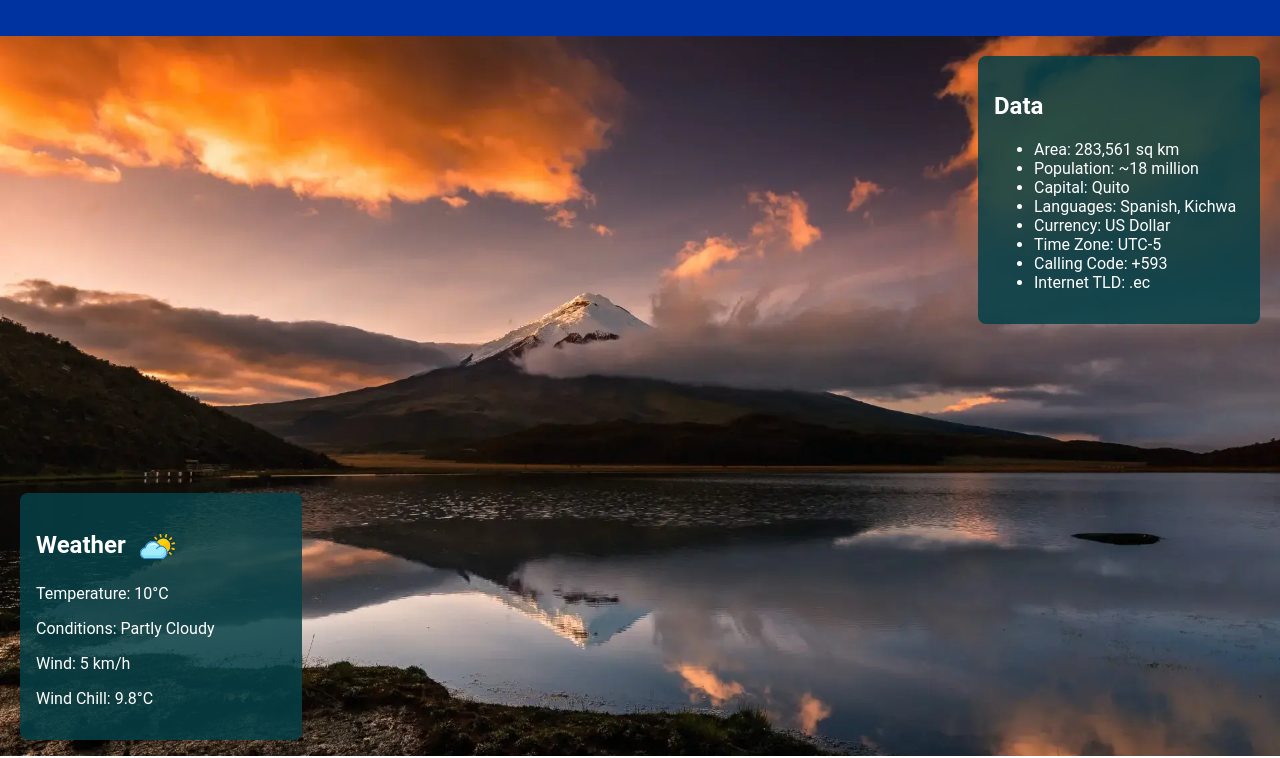
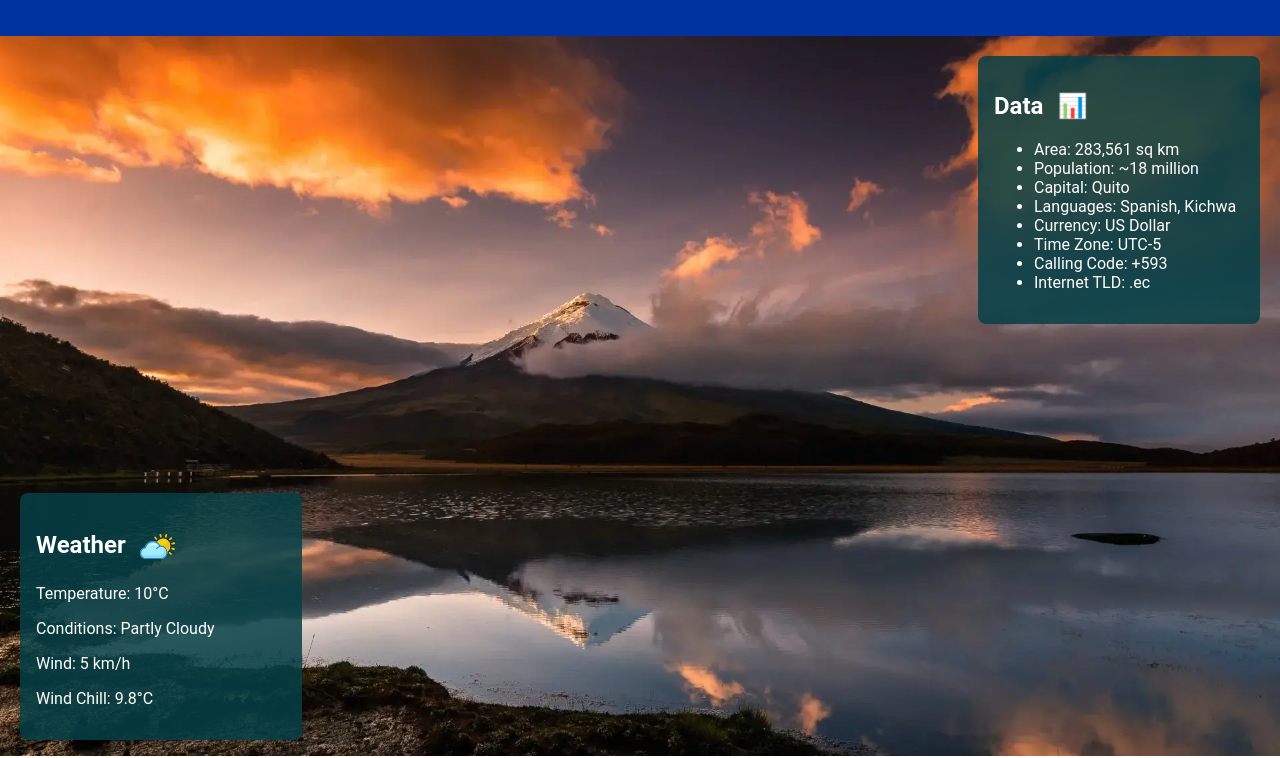
Before and after one commit to gabrielmurillocmyk/wdd131, a plain HTML site: page place.html in a window 1280 px wide. Shown: the part 77-835 px from the top of the page. Drawn offline with Linux system fonts and the light colour scheme.

Commit message:
ALst update

```diff
--- a/styles/place.css
+++ b/styles/place.css
@@ -56,6 +56,11 @@ header, footer {
   fill: var(--neutral);
 }
 
+.data h2::after {
+  content: " 📊";
+  margin-left: 8px;
+}
+
 .data, .weather {
   padding: 1rem;
 }
```
